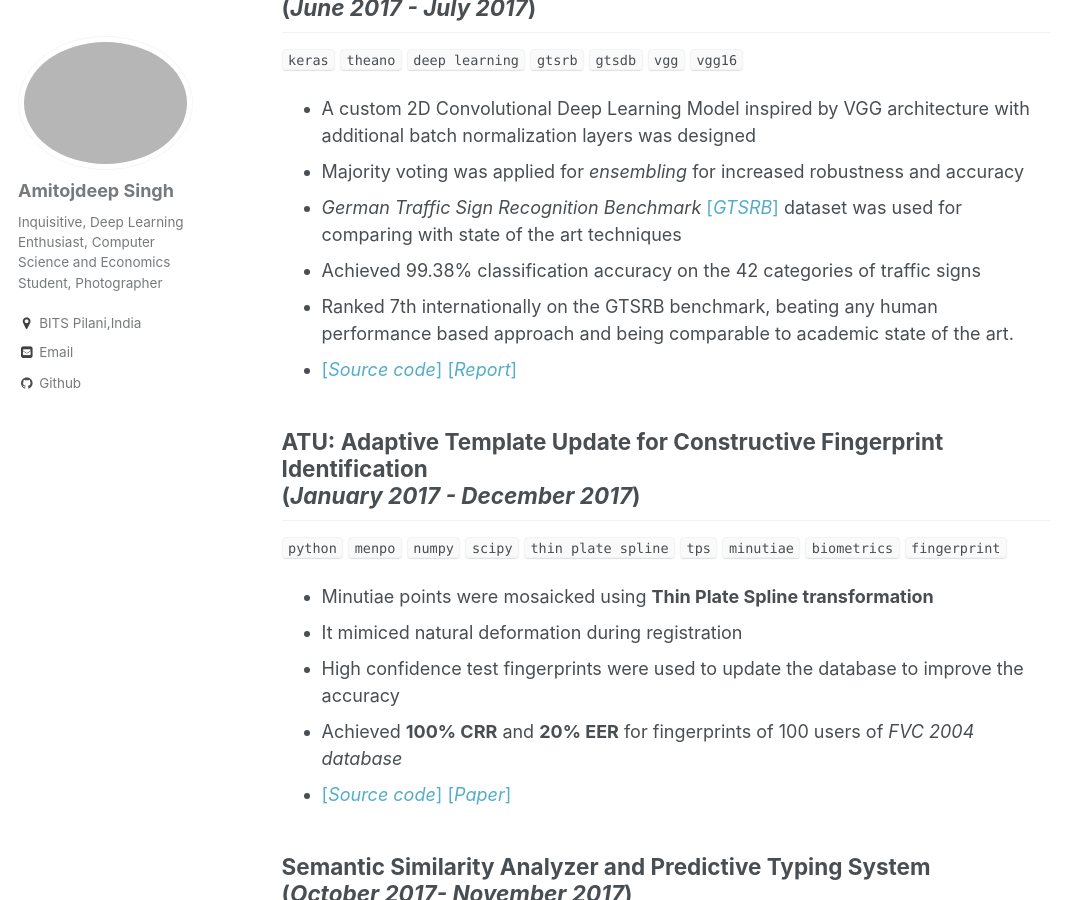
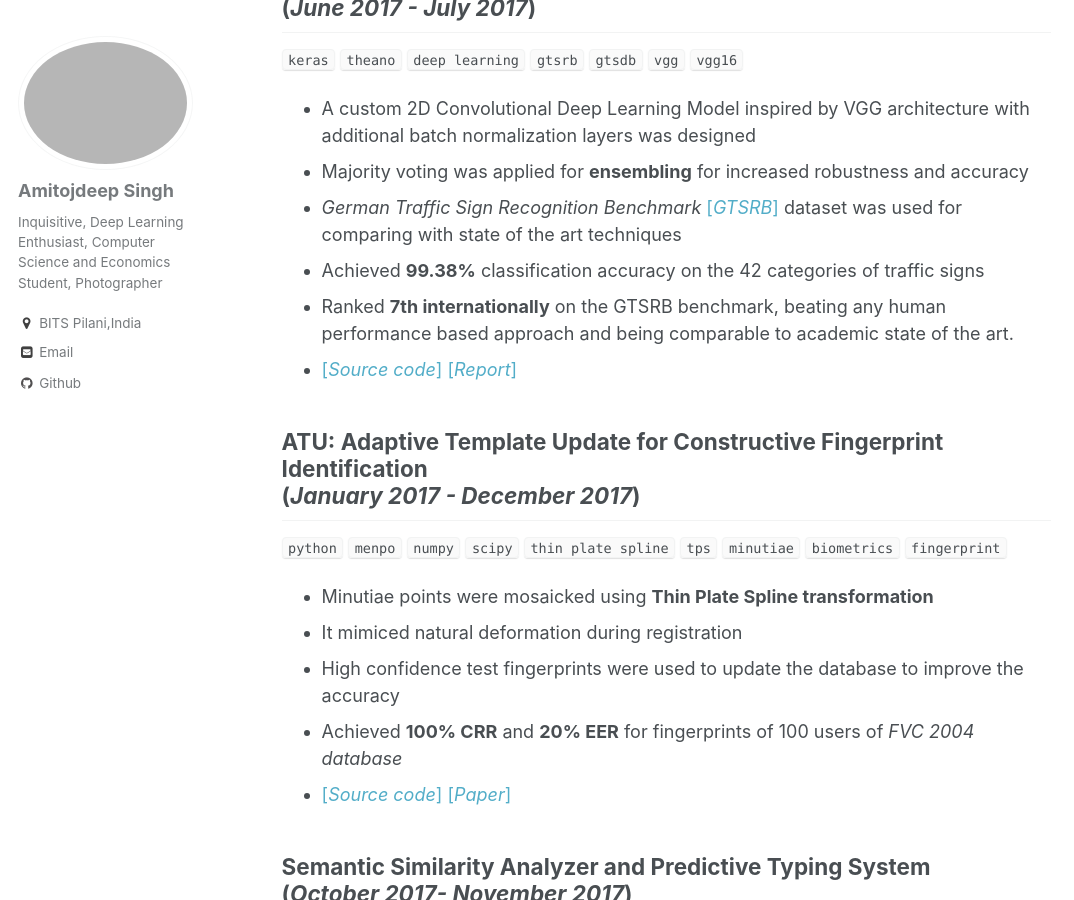
Before and after one commit to amitojdeep/amitojdeep.github.io, a Jekyll site: the page built from _pages/projects.md, in a window 1280 px wide and 900 px high, scrolled down 716 px. Shown: the whole window, without its empty margins (0-1074 px from the left). Built offline with Jekyll 4.4.1, drawn with Linux system fonts in a browser that asks for light colours.

```diff
--- a/_pages/projects.md
+++ b/_pages/projects.md
@@ -18,10 +18,10 @@ redirect_from:
 ## Deep Convolutional Neural Networks for Traffic Sign Recognition & Detection  <br> (_June 2017 - July 2017_)
 `keras` `theano` `deep learning` `gtsrb` `gtsdb` `vgg` `vgg16` <br>
 * A custom 2D Convolutional Deep Learning Model inspired by VGG architecture with additional batch normalization layers was designed
-*  Majority voting was applied for *ensembling* for increased robustness and accuracy
+*  Majority voting was applied for **ensembling** for increased robustness and accuracy
 * *German Traffic Sign Recognition Benchmark* [[_GTSRB_]](http://benchmark.ini.rub.de/?section=gtsrb&subsection=news) dataset was used for comparing with state of the art techniques
-* Achieved 99.38% classification accuracy on the 42 categories of traffic signs
-* Ranked 7th internationally on the GTSRB benchmark, beating any human performance based approach and being comparable to academic state of the art.
+* Achieved **99.38%** classification accuracy on the 42 categories of traffic signs
+* Ranked **7th internationally** on the GTSRB benchmark, beating any human performance based approach and being comparable to academic state of the art.
 * [[_Source code_]](https://github.com/amitojdeep/traffic-sign-reco) [[_Report_]](https://github.com/amitojdeep/traffic-sign-reco/raw/master/Training%20Report.pdf)
 
 
```
